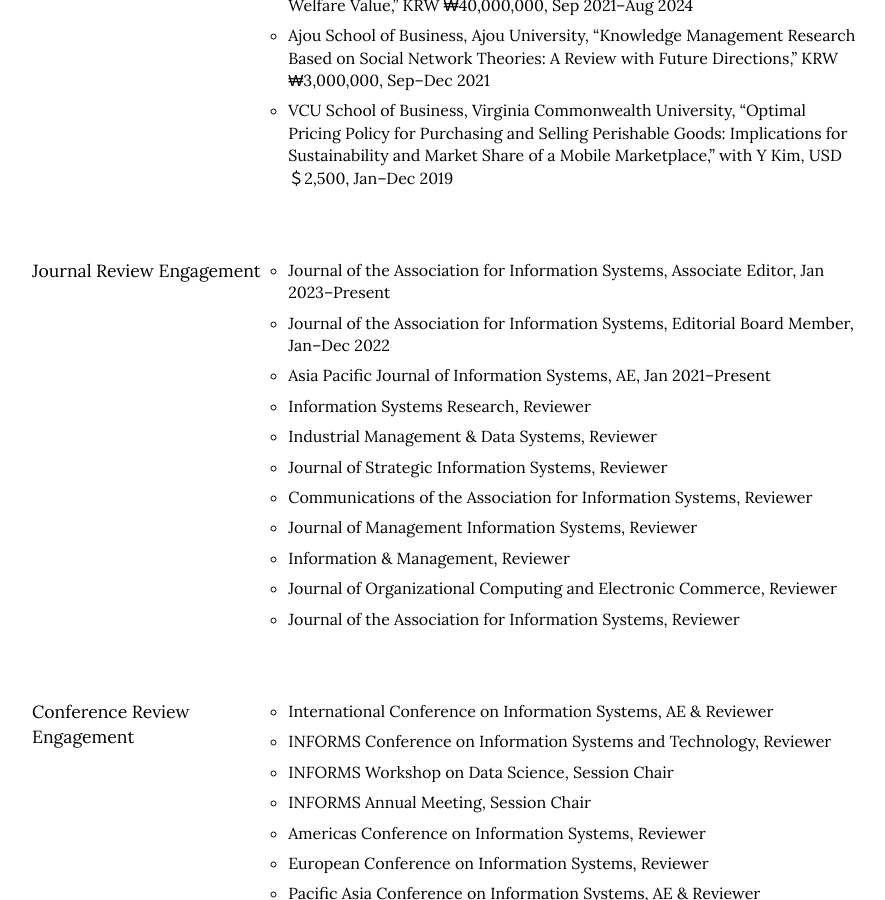
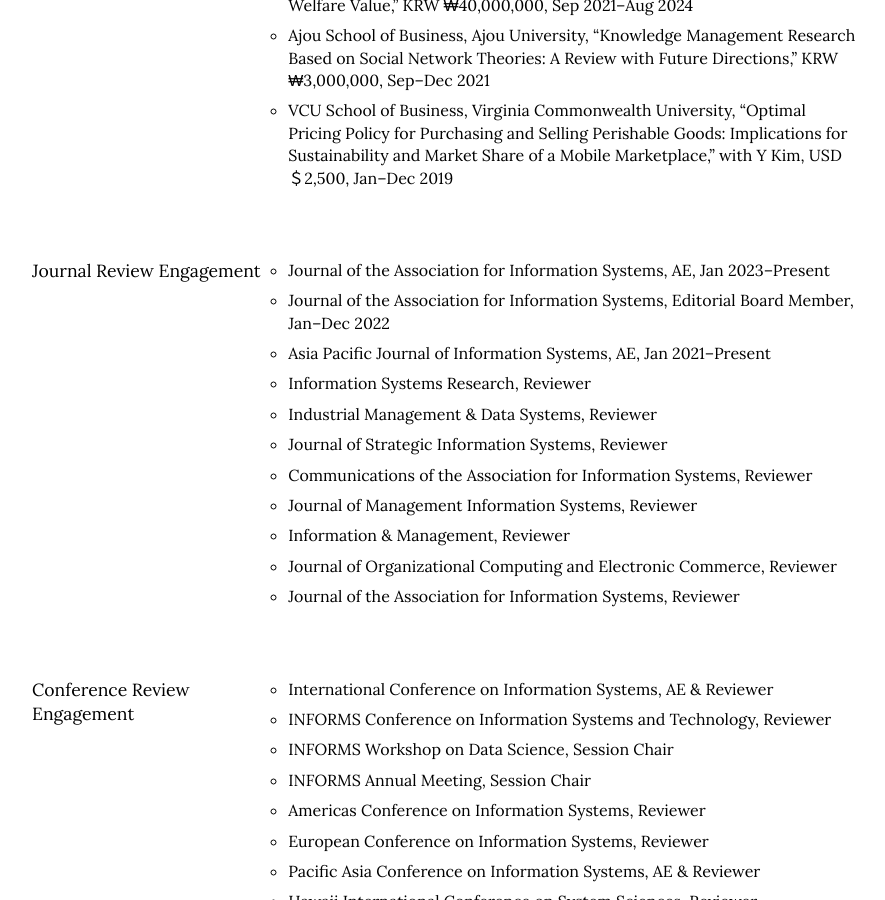
Before and after one commit to istaehun/taehun, a Jekyll site: the page built from engagement.html, in a window 1280 px wide and 900 px high, scrolled down 2946 px. Shown: the whole window, without its empty margins (188-1073 px from the left). Built offline with Jekyll 4.4.1, drawn with Linux system fonts in a browser that asks for light colours; nearby versions of some CDN libraries.

Commit message:
Update engagement.yml

```diff
--- a/_data/engagement.yml
+++ b/_data/engagement.yml
@@ -62,7 +62,7 @@
   -
     title: Journal Review Engagement
     list:
-      - "Journal of the Association for Information Systems, Associate Editor, Jan 2023–Present"
+      - "Journal of the Association for Information Systems, AE, Jan 2023–Present"
       - "Journal of the Association for Information Systems, Editorial Board Member, Jan–Dec 2022"
       - "Asia Pacific Journal of Information Systems, AE, Jan 2021–Present"
       - "Information Systems Research, Reviewer"
```
